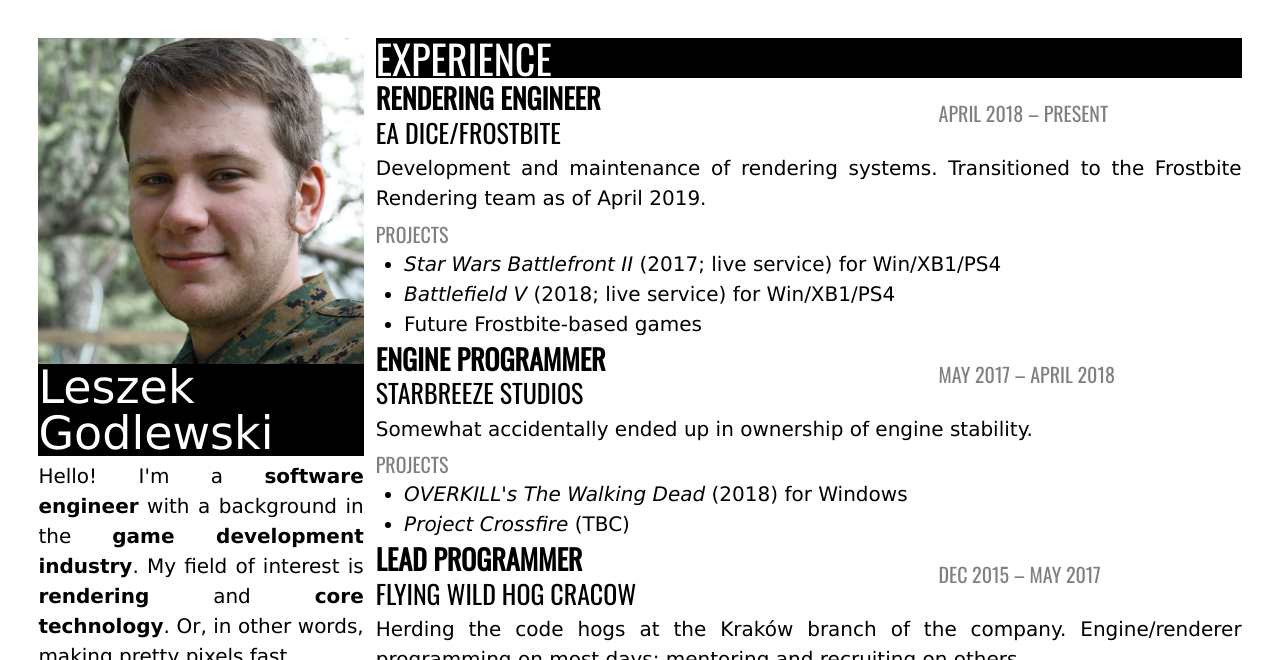
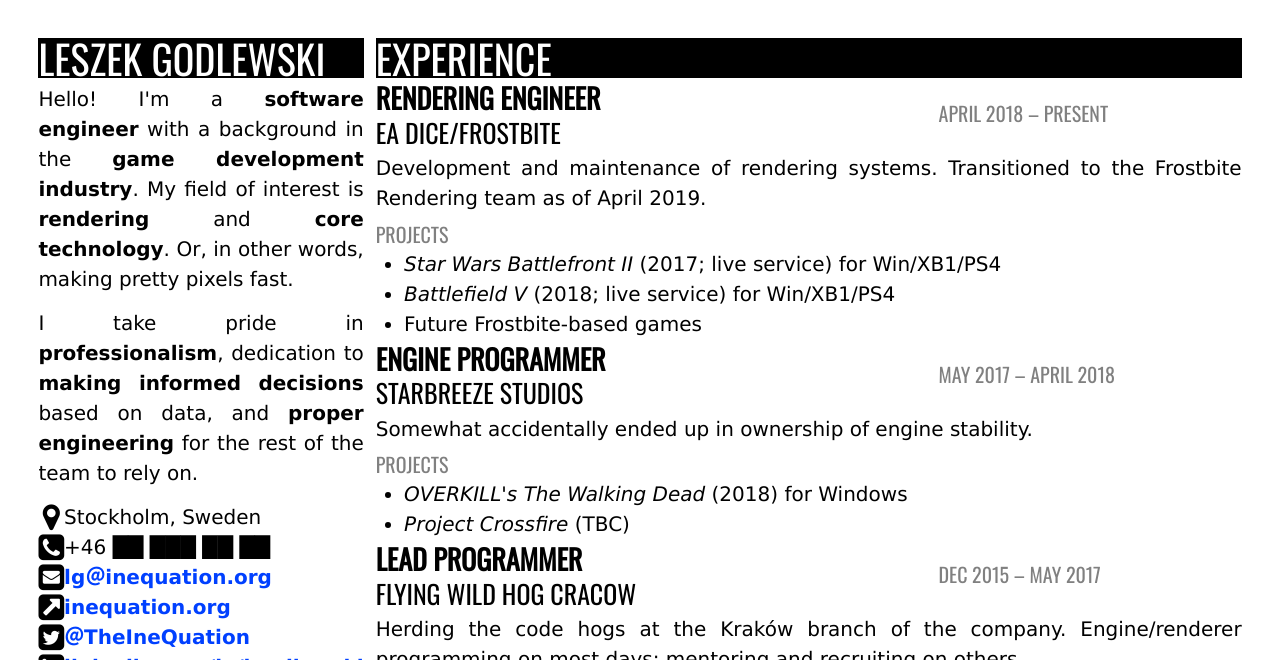
Before and after one commit to inequation/inequation.github.com, a plain HTML site: page resume/index.html in a window 1280 px wide. Shown: the top 660 px of the page. Drawn offline with nearby package versions, Linux system fonts and the light colour scheme; a web font is replaced by a local one.

Commit message:
Update index and resume

```diff
--- a/resume/index.html
+++ b/resume/index.html
@@ -18,9 +18,8 @@
 		<tr>
 			<td class="left-pane">
 
-				<!-- Photo and a short blurb about me -->
-				<img src="profile.png" alt="Profile picture" />
-				<h1>Leszek Godlewski</h1>
+				<!-- A short blurb about me -->
+				<h2>Leszek Godlewski</h2>
 				<p class="blurb">
 					Hello! I'm a <b>software engineer</b> with a background in the <b>game development industry</b>. My field of interest is <b>rendering</b> and <b>core technology</b>. Or, in other words, making pretty pixels fast.
 				</p>
```
Also changed, not shown: index.html (+1 -1 lines), resume/profile.png (deleted).
